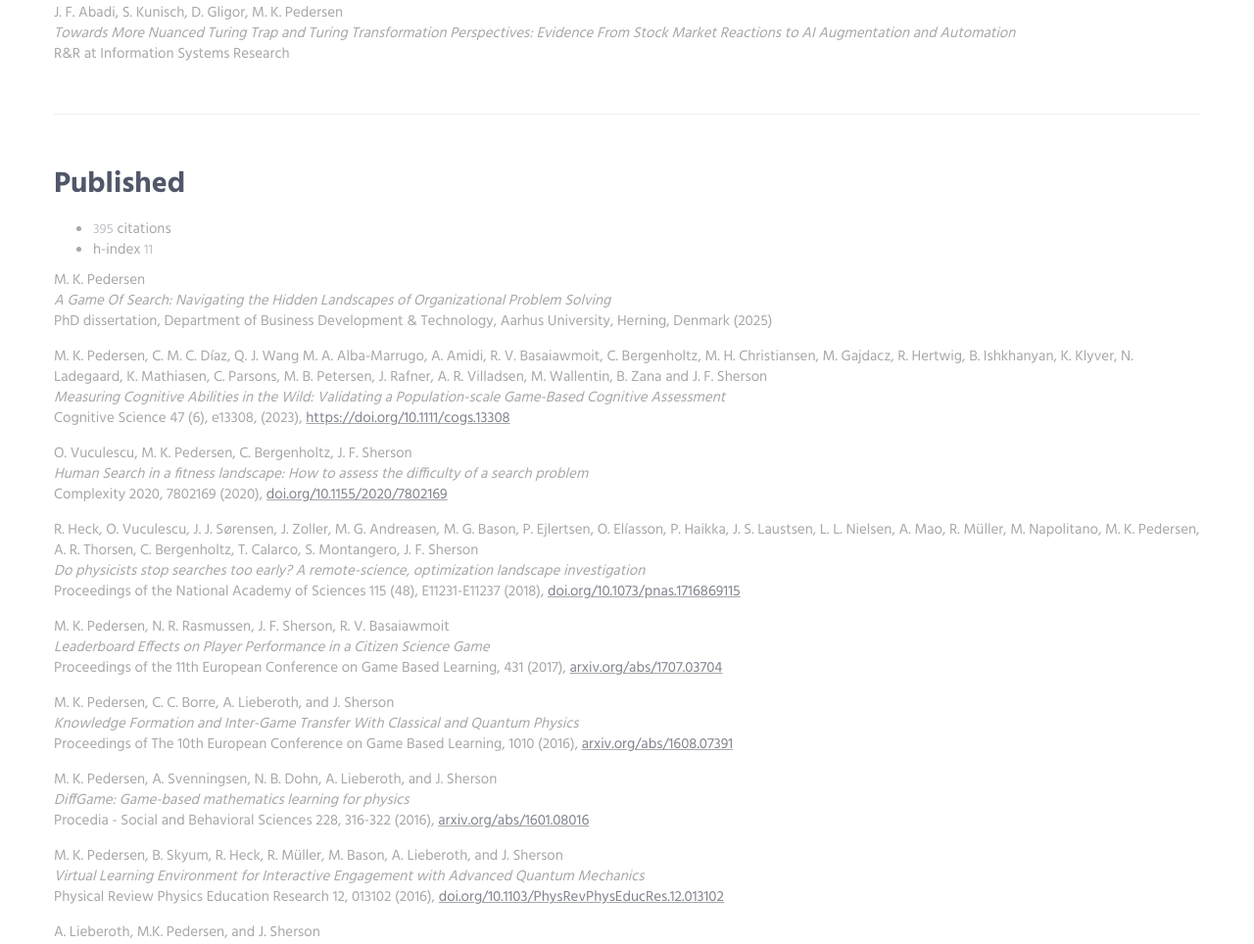
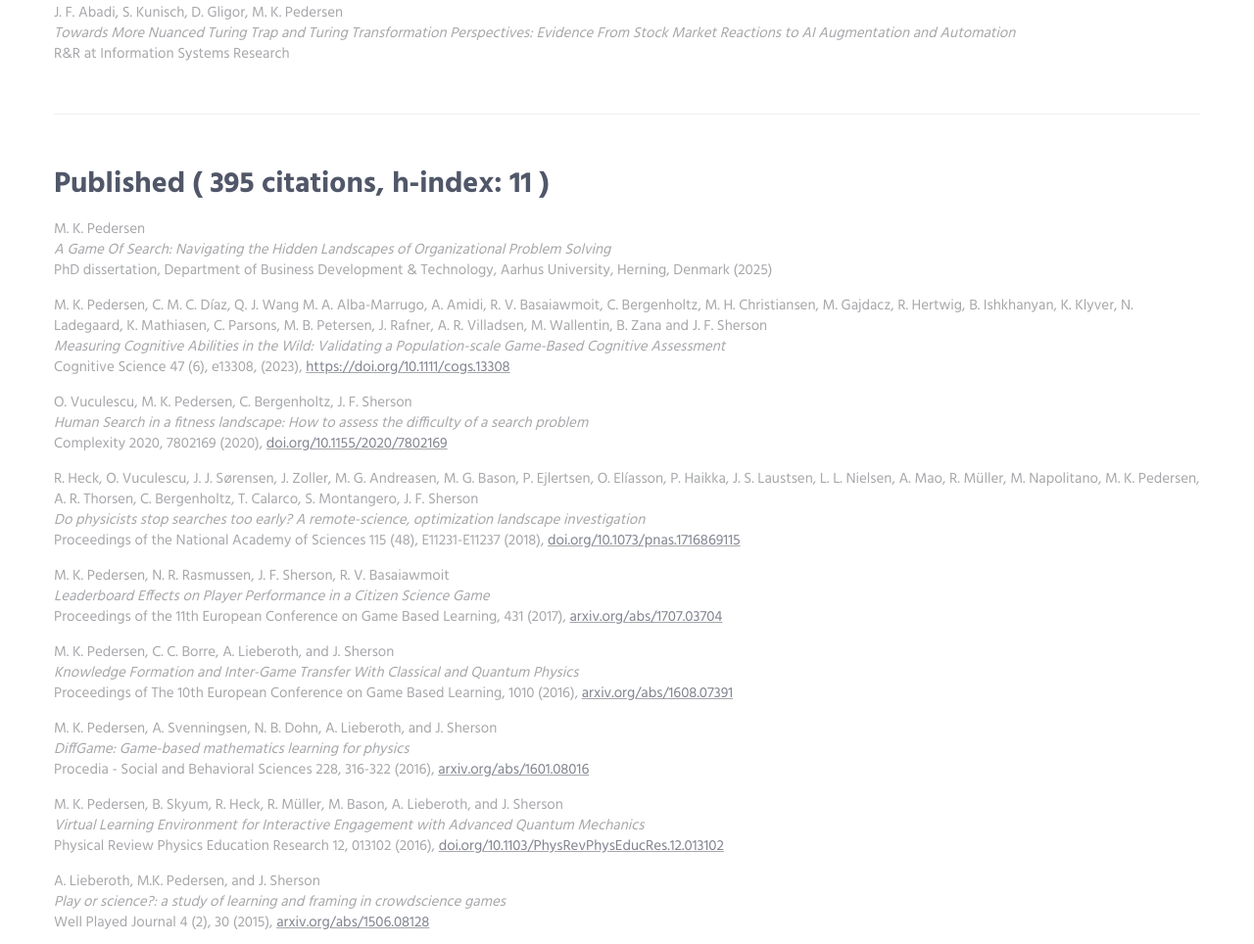
Before and after one commit to madskock/madskock.github.io, a plain HTML site: page index.html in a window 1280 px wide. Shown: the part 2889-3853 px from the top of the page at 98% size. Drawn offline with Linux system fonts and the light colour scheme.

Commit message:
Upadted visuals to display citations

```diff
--- a/index.html
+++ b/index.html
@@ -35,17 +35,26 @@
     <!-- END HEAD -->
 
 	<script>
-	(async ()=> {
-		try{
-			const res   = await fetch('public/data/scholar.json');   // adjust path if needed
-			const stats = await res.json();
+	(async () => {
+	  try {
+		/* ----------  SETTINGS  ---------- */
+		const PROFILE_ID = 'phhix_AAAAAJ';      // your Scholar ID
+		const PROFILE_URL = `https://scholar.google.com/citations?user=${PROFILE_ID}`;
+		const JSON_PATH   = '/data/scholar.json';   // adjust if page lives in a sub-folder
 
-			// Insert numbers into the page
-			document.getElementById('citations').textContent = stats.citations.toLocaleString();
-			document.getElementById('hindex'   ).textContent = stats.hindex;
-		}catch(err){
-			console.error('Scholar metrics failed:', err);
-		}
+		/* ----------  FETCH METRICS  ---------- */
+		const res   = await fetch(JSON_PATH);
+		const stats = await res.json();
+
+		/* ----------  BUILD HEADING  ---------- */
+		const hd = document.getElementById('published-heading');
+		hd.innerHTML = `Published (<a href="${PROFILE_URL}" target="_blank" rel="noopener">
+			${stats.citations.toLocaleString()} citations, h-index: ${stats.hindex}
+		  </a>)`;
+	  } catch (err) {
+		/* Silent fail: heading stays plain “Published” */
+		console.error('Scholar metrics fetch failed', err);
+	  }
 	})();
 	</script>
 
@@ -312,11 +321,8 @@
                 </div>
 				<!--// end row -->
 				<div class="row">
-					<h2>Published</h2>
-					<ul class="scholar-metrics">
-					  <li><span id="citations">…</span> citations</li>
-					  <li>h-index <span id="hindex">…</span></li>
-					</ul>
+					<h2 id="published-heading">Published</h2>
+
 					<p>M. K. Pedersen<br>
 					<i>A Game Of Search: Navigating the Hidden Landscapes of Organizational Problem Solving</i><br>
 					PhD dissertation, Department of Business Development & Technology, Aarhus University, Herning, Denmark (2025)
```
